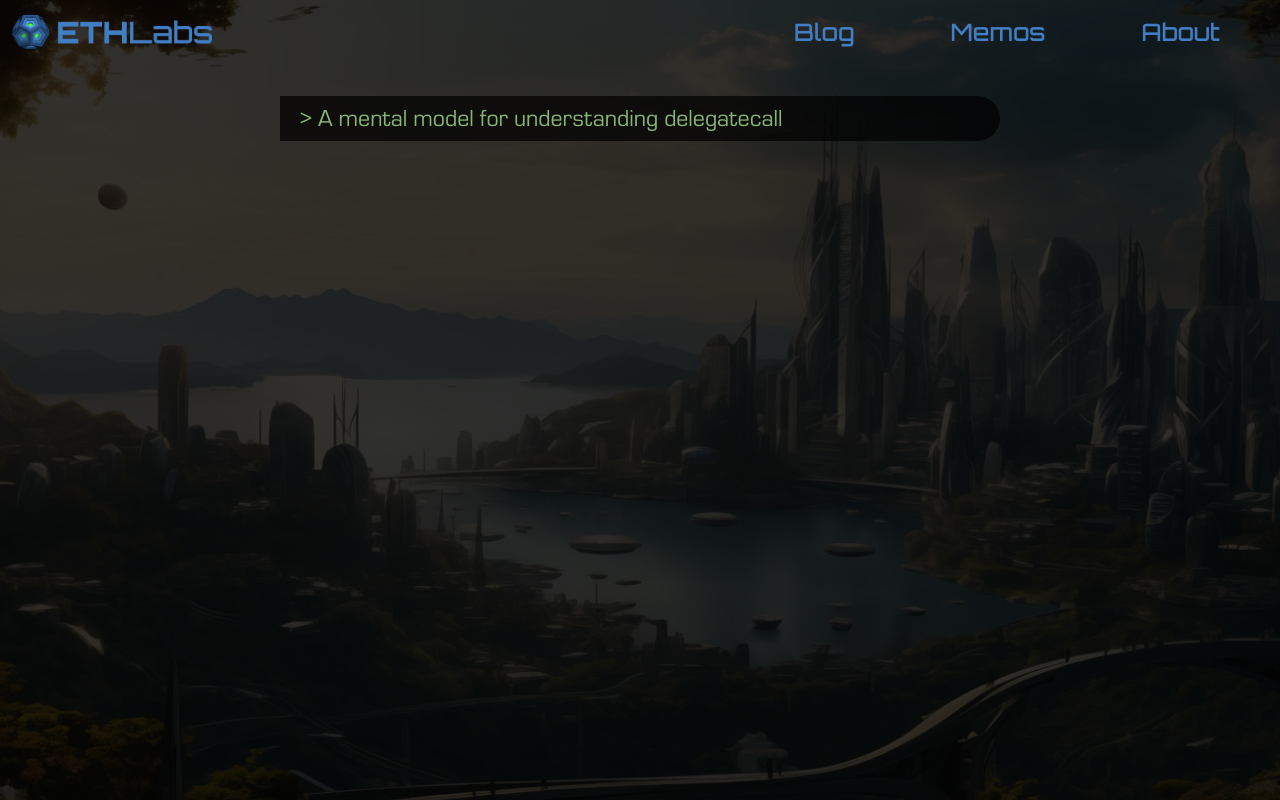
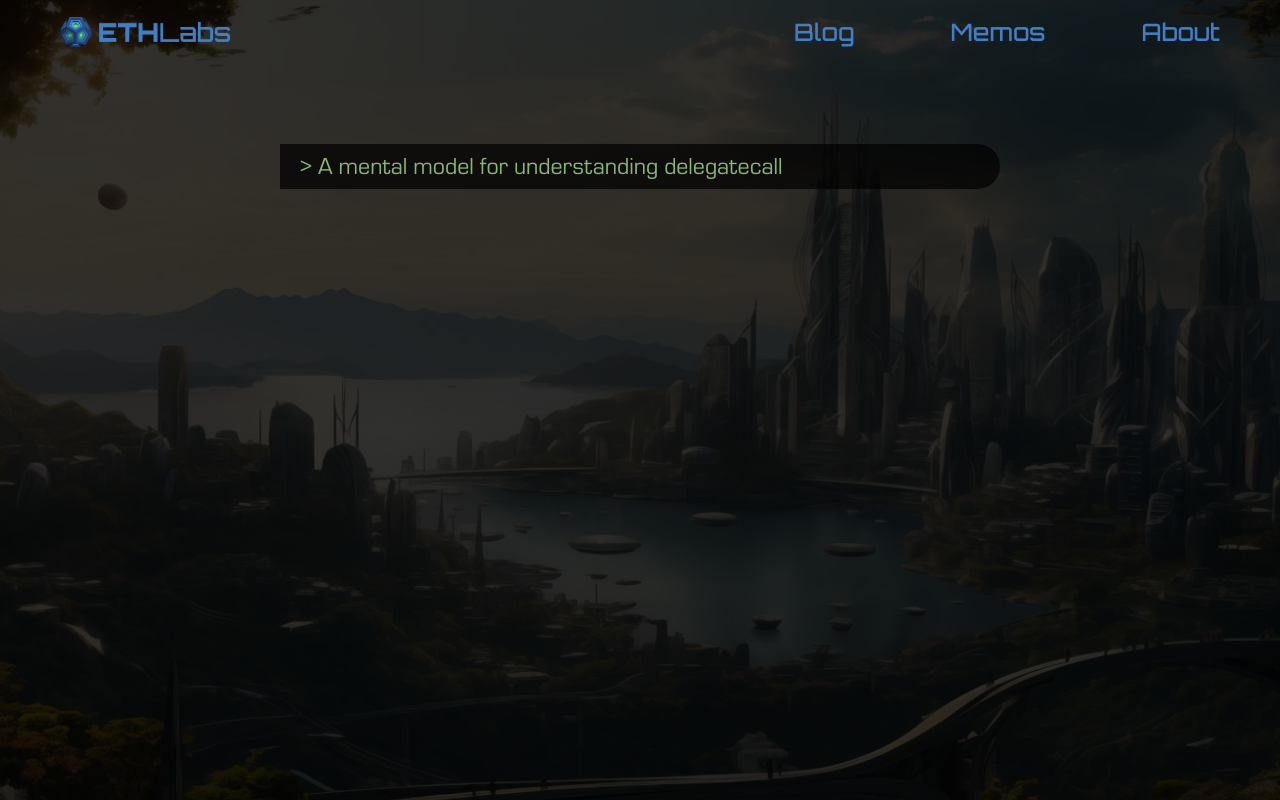
Before and after one commit to tbwebb22/ethlabs-app, a Next.js app: page /blog in a window 1280 px wide. Built offline with nearby package versions, Linux system fonts and the light colour scheme.

Commit message:
More styling

```diff
--- a/src/app/blog/delegatecall/page.tsx
+++ b/src/app/blog/delegatecall/page.tsx
@@ -80,9 +80,9 @@ contract D {
 `
   return (
     <main className="flex min-h-screen flex-col items-center justify-between p-24">
-          <div className="container mx-auto max-w-3xl items-start text-xl mt-12 text-[#bdfea3] text-opacity-75">
-            <Link href="/blog" className="py-1 pr-2">
-            &larr; Back
+          <div className="container mx-auto max-w-3xl items-start text-xl mt-12">
+            <Link href="/blog" className="py-1 pr-2 text-[#bdfea3] text-opacity-75 hover:text-opacity-100">
+              &larr; Back
             </Link>
           </div>
         <div className="container mx-auto max-w-3xl text-xl mt-2 text-[#bdfea3] text-opacity-75 bg-black/70 p-10">
--- a/src/app/blog/page.tsx
+++ b/src/app/blog/page.tsx
@@ -16,7 +16,7 @@ contract HelloWorld {
   return (
     <main className="flex flex-col items-center justify-between p-24">
       <Link href="/blog/delegatecall">
-      <div className="flex flex-row w-[720px] h-18 rounded-r-full text-[#bdfea3] text-opacity-70 hover:text-opacity-90 text-2xl pl-5 pt-[10px] pb-[3px] bg-black/70 hover:bg-black/90">
+      <div className="flex flex-row w-[720px] mt-12 h-18 rounded-r-full text-[#bdfea3] text-opacity-70 hover:text-opacity-90 text-2xl pl-5 pt-[10px] pb-[3px] bg-black/70 hover:bg-black/100">
         &gt; A mental model for understanding delegatecall
       </div>
       </Link>
--- a/src/app/components/Navbar.tsx
+++ b/src/app/components/Navbar.tsx
@@ -11,13 +11,13 @@ export default function Navbar() {
     <div className="p-3">
       <div className="container mx-auto flex items-center justify-between">
         <div>
-          <Link href="/">
+          <Link href="/" className="">
             <Image
               src="/ETHLabsLogo.png"
               alt="Logo"
-              width="200"
+              width="250"
               height="1"
-              className="opacity-100"
+              className="opacity-100 mx-2 px-10 py-1 hover:bg-black/100"
             />
           </Link>
         </div>
@@ -29,13 +29,13 @@ export default function Navbar() {
           </button>
         </div>
         <div className={`md:flex md:items-center ${isOpen ? 'block' : 'hidden'}`}>
-          <Link className="mx-2 px-10 py-1 text-2xl hover:bg-black/30 font-orbitron font-medium text-[#417ec3] hover:text-[#cdffb8]" href="/blog">
+          <Link className="mx-2 px-10 py-1 text-2xl hover:bg-black/50 font-orbitron font-medium text-[#417ec3] hover:text-[#cdffb8]" href="/blog">
             Blog
           </Link>
-          <Link className="mx-2 px-10 py-1 text-2xl hover:bg-black/30 font-orbitron font-medium text-[#417ec3] hover:text-[#cdffb8]" href="/blog">
+          <Link className="mx-2 px-10 py-1 text-2xl hover:bg-black/50 font-orbitron font-medium text-[#417ec3] hover:text-[#cdffb8]" href="/blog">
             Memos
           </Link>
-          <Link className="mx-2 px-10 py-1 text-2xl hover:bg-black/30 font-orbitron font-medium text-[#417ec3] hover:text-[#cdffb8]" href="/about">
+          <Link className="mx-2 px-10 py-1 text-2xl hover:bg-black/50 font-orbitron font-medium text-[#417ec3] hover:text-[#cdffb8]" href="/about">
             About
           </Link>
         </div>
```
